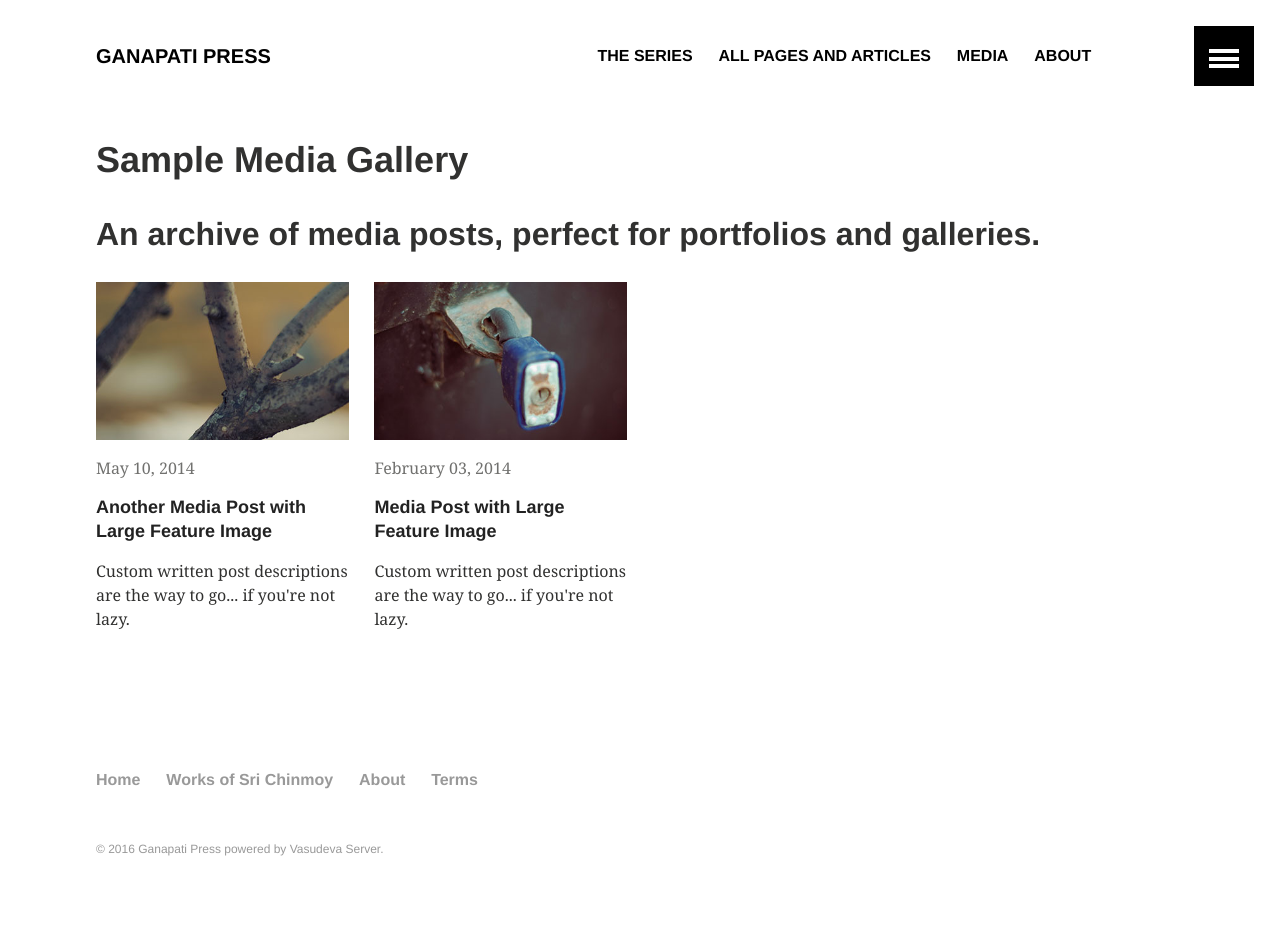
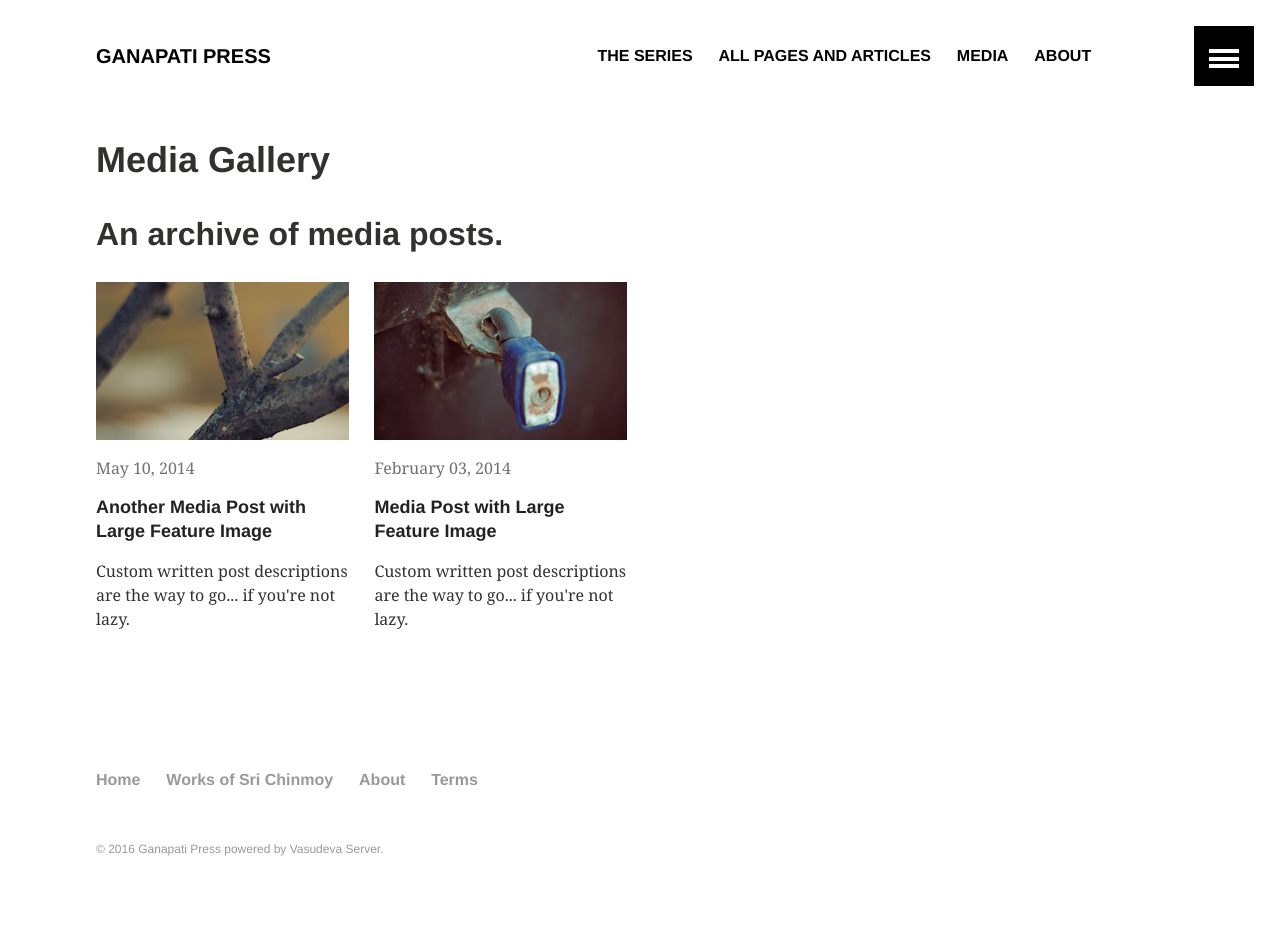
Before and after one commit to ganapatipress/ganapatipress.org, a Jekyll site: the page built from media/index.md, in a window 1280 px wide. Built offline with Jekyll 4.4.1, drawn with Linux system fonts in a browser that asks for light colours.

Commit message:
Update index.md

```diff
--- a/media/index.md
+++ b/media/index.md
@@ -1,9 +1,7 @@
 ---
 layout: archive
-title: "Sample Media Gallery"
-date: 2014-05-30T11:40:45-04:00
-modified:
-excerpt: "An archive of media posts, perfect for portfolios and galleries."
+title: "Media Gallery"
+excerpt: "An archive of media posts."
 tags: []
 image:
   feature:
```
